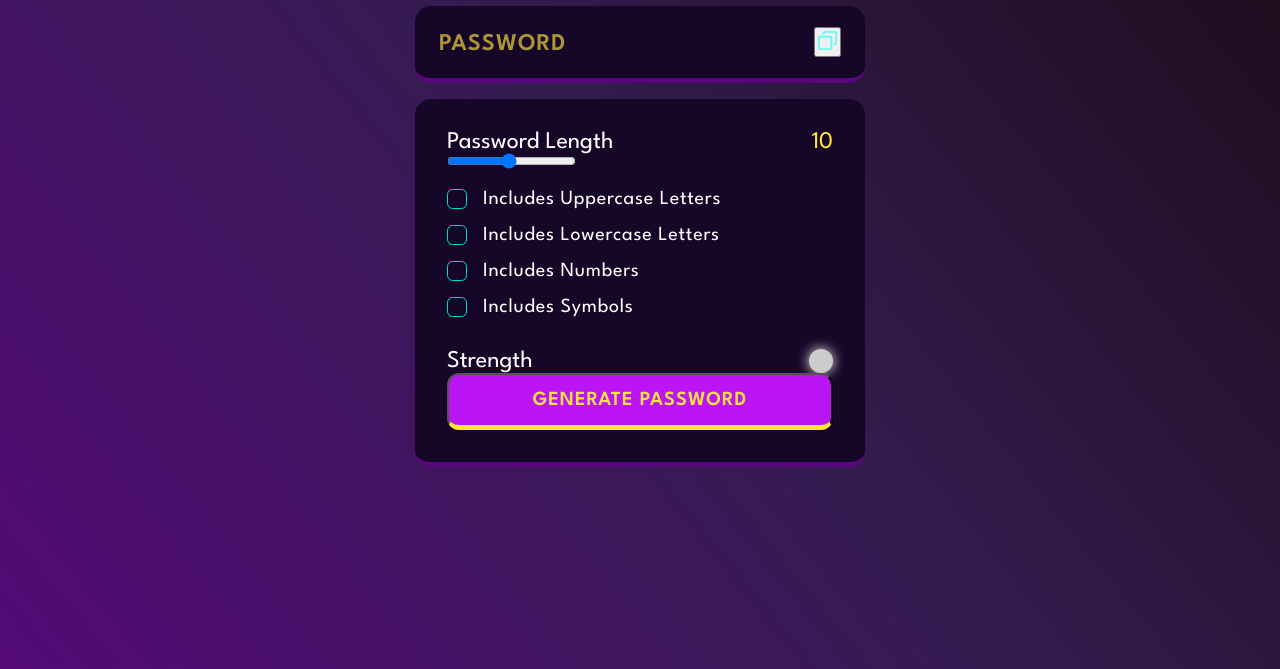
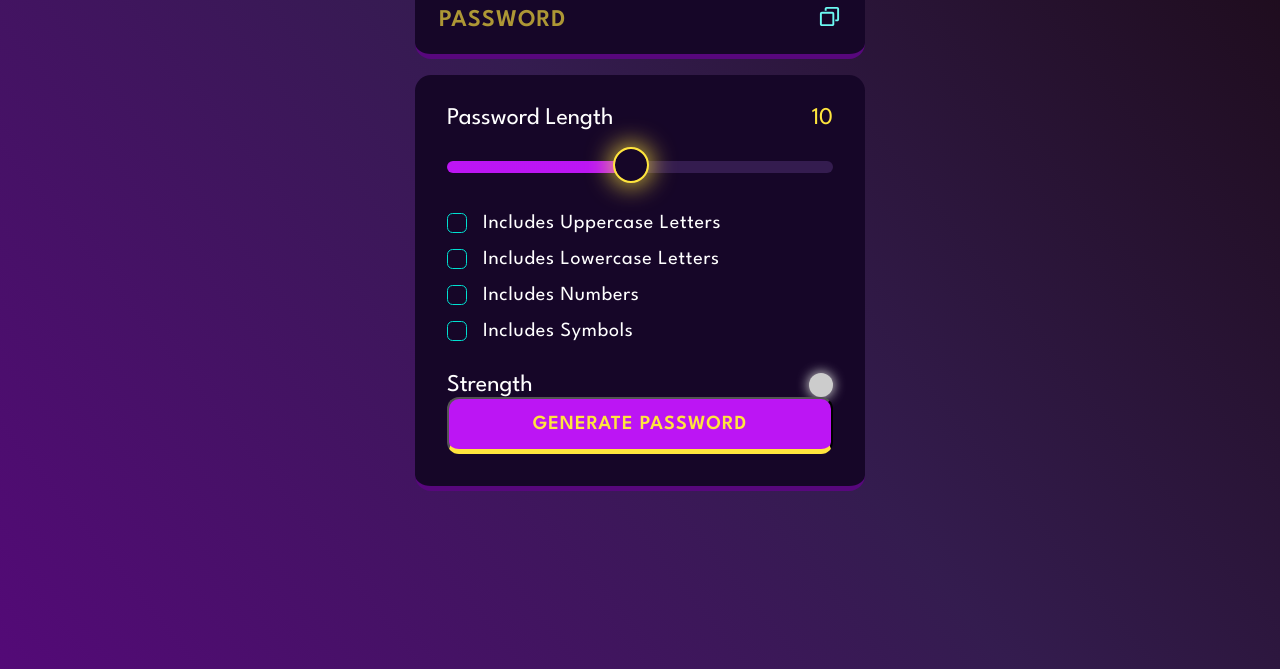
Before and after one commit to Kritika1260/Password-Generator, a plain HTML site: page index.html in a window 1280 px wide. Shown: the part 431-1100 px from the top of the page. Drawn offline with Linux system fonts and the light colour scheme.

Commit message:
completed

```diff
--- a/index.html
+++ b/index.html
@@ -19,8 +19,8 @@
             <input type="text" readonly placeholder="password" class="display" data-passwordDisplay>
             <!-- data-password-dsplay = custom attribute -->
 
-            <button data-copy>
-                <span data-copyMsg></span>
+            <button class ="copyBtn" data-copy>
+                <span class="tooltip" data-copyMsg></span>
                 <img src="./assets/copy.svg" alt="copy" width="23" height="23">
             </button>
         </div>
--- a/script.js
+++ b/script.js
@@ -25,6 +25,9 @@ setIndicator("#ccc")
 function handleSlider(){
     inputSlider.value = passwordLength
     lenghtDisplay.innerText = passwordLength;
+    const min = inputSlider.min;
+    const max = inputSlider.max;
+    inputSlider.style.backgroundSize = ( (passwordLength - min)*100/(max-min)) + "% 100%"
 }
 
 function setIndicator(color){
--- a/styles.css
+++ b/styles.css
@@ -190,3 +190,72 @@ h1{
     font-size:1.25rem;
     letter-spacing: 0.75px;
 }
+
+.copyBtn{
+    background: transparent;
+    border: none;
+    outline: none;
+}
+
+.tooltip{
+    position: absolute;
+    background-color: var(--vb-violet2);
+    color: var(--vb-yellow);
+    font-size: 1.25rem;
+    top: -35px;
+    left: -25px;
+    padding: 5px 10px;
+    border-radius: 1rem;
+    opacity: 0;
+    transform: scale(0);
+    transform-origin: bottom;
+    transition: all 250ms ease-in-out;
+
+}
+
+.tooltip.active{
+    opacity: 1;
+    transform: scale(1);
+}
+
+.slider{
+    appearance: none;
+    width: 100%;
+    height: 0.75rem;
+    cursor: pointer;
+    background-color: var(--lt-violet);
+    border-radius: 1rem;
+    margin-top: 2rem;
+    margin-bottom: 1.5rem;
+    background-image: linear-gradient(var(--vb-violet), var(--vb-violet));
+    background-repeat: no-repeat;
+    border: none;
+    outline: none;
+    z-index: -1;
+}
+
+/* pseudo element selector, that selects the thumb ele that is the slider in this case */
+/* but this will not work for firefox then use -moz-range-thumb */
+.slider::-webkit-slider-thumb{
+    appearance: none;
+    position: relative;
+    height: 2rem;
+    width: 2rem;
+    border-radius: 50%;
+    background-color: var(--vb-yellow);
+    cursor: pointer;
+    margin-top: -3px;
+    box-shadow: 0px 0px 20px 0px rgba(255, 229, 61, 0.50);
+    transition: all 100ms ease-in;
+    z-index: 1;
+}
+
+.slider:focus{
+    outline: 3px solid var(--vb-yellow);
+}
+
+.slider::-webkit-slider-thumb{
+    outline: 2px solid var(--vb-yellow);
+    background-color: var(--dk-violet);
+    box-shadow: 0px 0px 25px 5px rgba(255, 229, 61, 0.80);
+}
```
